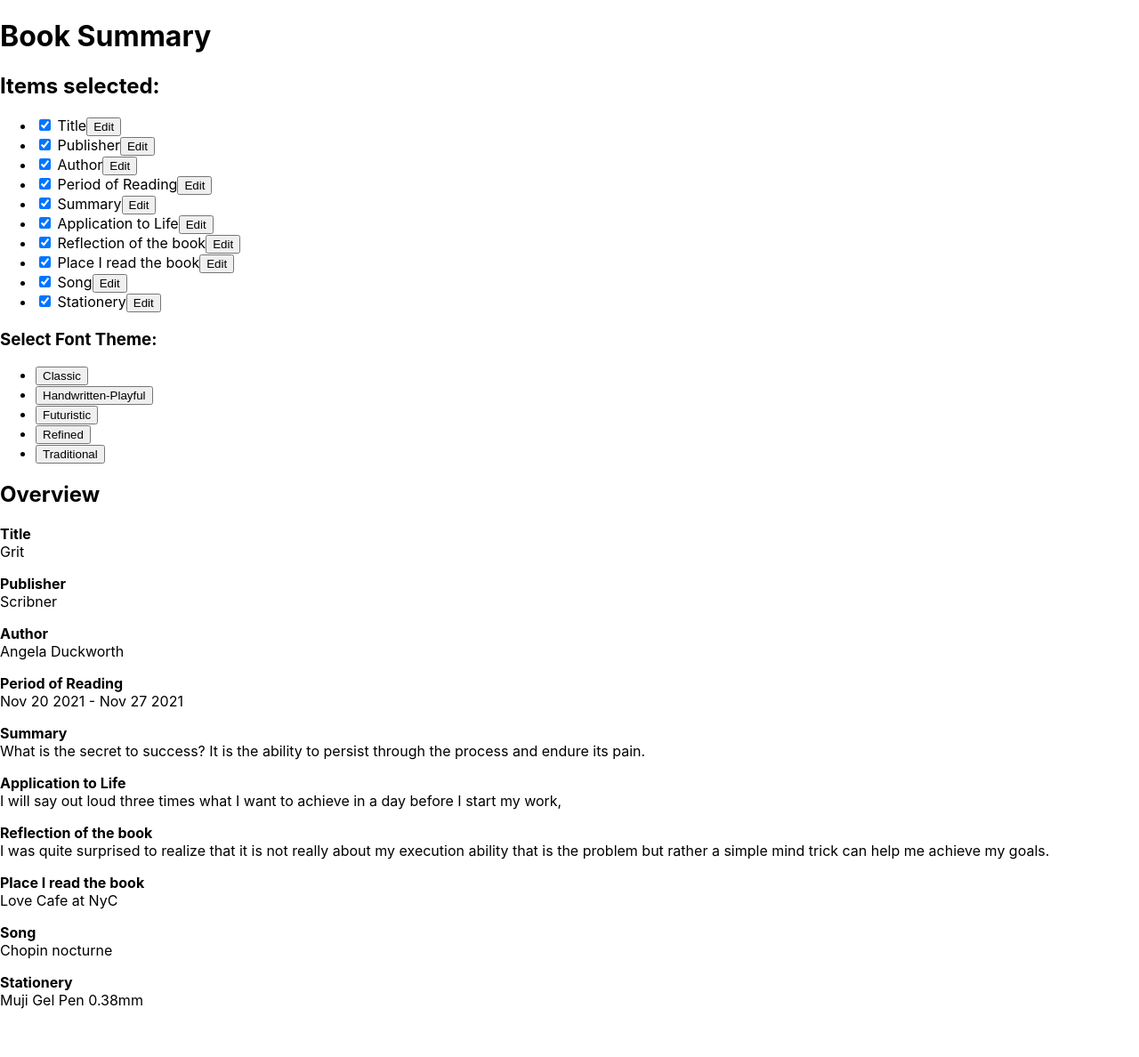
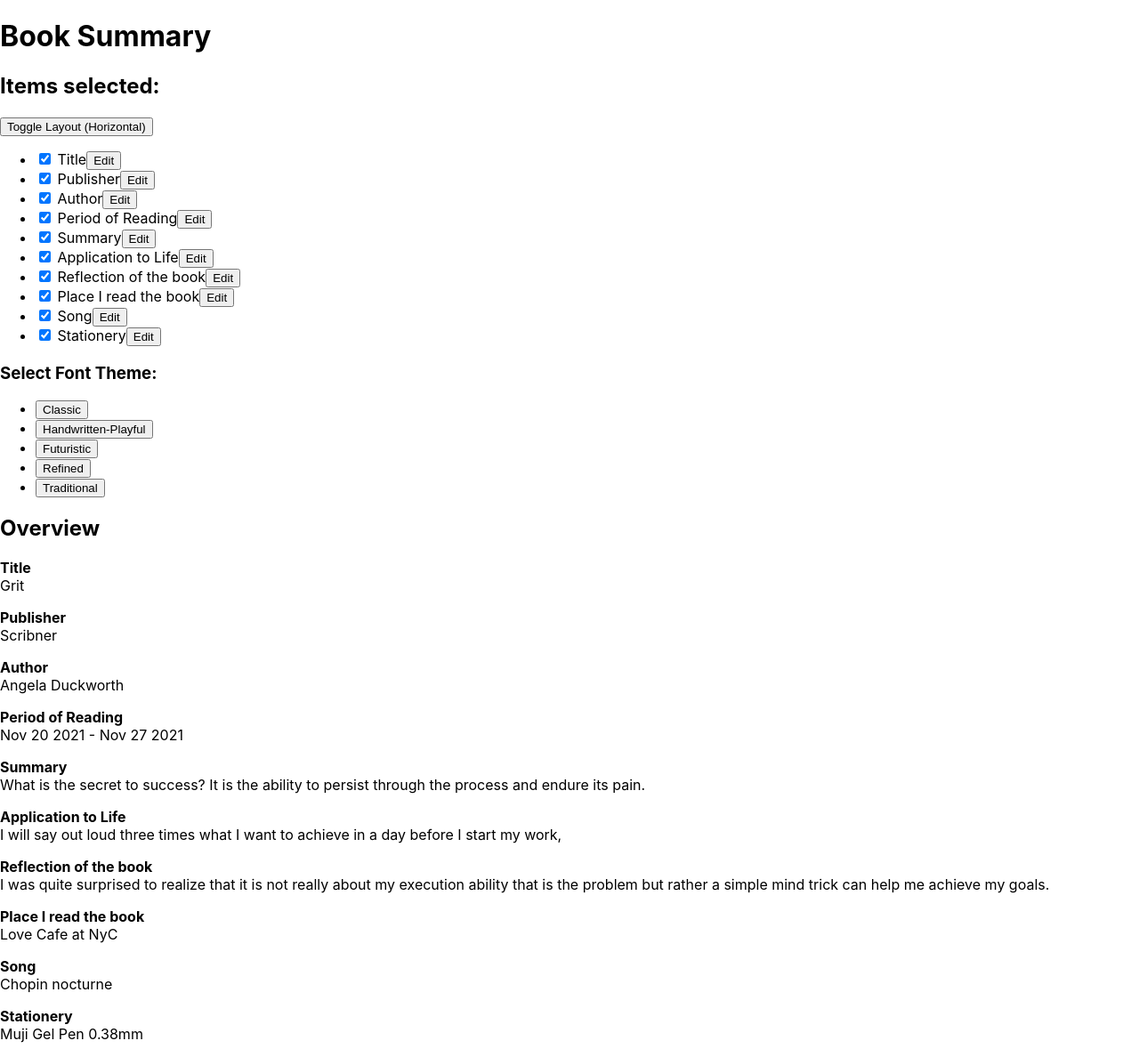
Before and after one commit to chaeyeonlee07/bookmark-generator, a React (Create React App) app: page / in a window 1280 px wide. Shown: the whole page at 89% size. Before the commit the page ends 1150 px from the top, so only its background shows below. Built offline with nearby package versions, Linux system fonts and the light colour scheme.

Commit message:
added vertical and horizontal layout

```diff
--- a/src/App.js
+++ b/src/App.js
@@ -9,10 +9,6 @@ import './App.css'
     rel="stylesheet"
   />
 </>
-
-
-
-
 
 const initialInput = [
   { id: 0, name: 'Title',   body: [{ other: ['Grit'] }], chosen: true },
@@ -127,6 +123,7 @@ function ItemList({ sections, onToggle, onEdit, onSelectTheme}) {
 export default function App() {
   const [list, setList] = useState(initialInput);
   const [selectedTheme, setSelectedTheme] = useState(null);
+  const [layout, setLayout] = useState("vertical");
 
   const handleToggle = (updatedList) => {
     setList(updatedList);
@@ -140,6 +137,12 @@ export default function App() {
     setSelectedTheme(themeId);
   };
 
+
+
+  const toggleLayout = () => {
+    setLayout(layout === "vertical" ? "horizontal" : "vertical");
+  };
+
   const getFontFamilyForTheme = (themeId) => {
     const selectedTheme = font_themes.find(font_themes => font_themes.id === themeId);
     return selectedTheme ? selectedTheme.fontFamily : '';
@@ -149,6 +152,9 @@ export default function App() {
     <>
       <h1>Book Summary</h1>
       <h2>Items selected: </h2>
+      <button onClick={toggleLayout}>
+        Toggle Layout ({layout === "vertical" ? "Horizontal" : "Vertical"})
+      </button>
       <ItemList
         sections={list}
         onToggle={handleToggle}
@@ -158,7 +164,12 @@ export default function App() {
 
       <h2>Overview </h2>
 
-      <div style={{ fontFamily: getFontFamilyForTheme(selectedTheme) }}>
+      <div
+        style={{
+          display: layout === "vertical" ? "block" : "flex",
+          flexDirection: layout === "vertical" ? "column" : "row",
+          fontFamily: getFontFamilyForTheme(selectedTheme),
+        }}>
         {list.filter(section => section.chosen).map(section => (
           <div key={section.id}>
             {section.body.map(content => (
```
